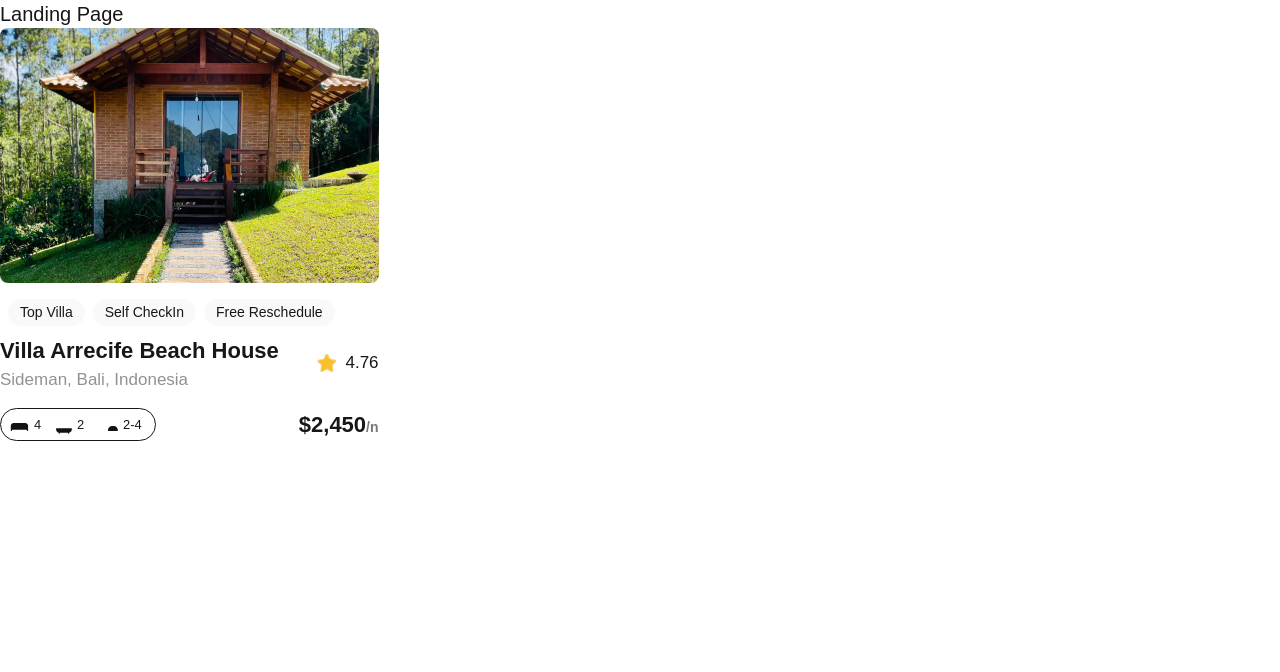
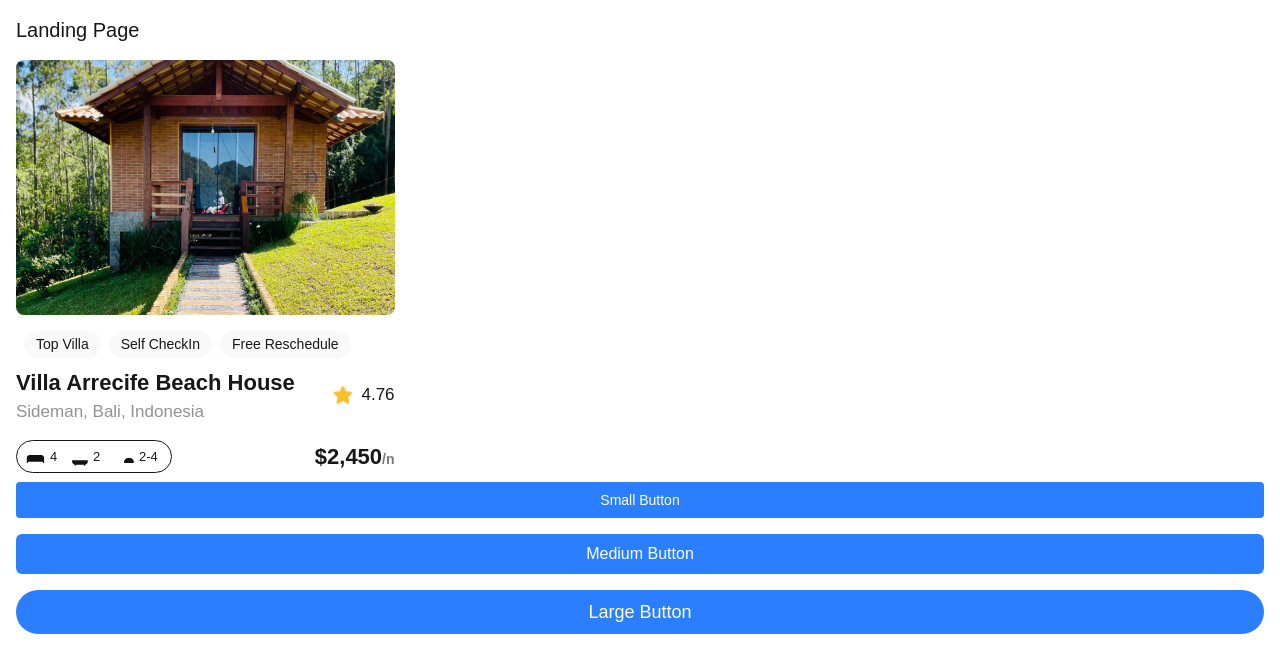
Before and after one commit to edwineduuuh/alx-project-0x00-setup, a Next.js app in the folder alx-project-0x00/: page /landing in a window 1280 px wide. Shown: the top 672 px of the page. Built offline with nearby package versions, Linux system fonts and the light colour scheme.

Commit message:
Create a button component that accepts title and styles as an argument.

```diff
--- /dev/null
+++ b/alx-project-0x00/components/Button.tsx
@@ -0,0 +1,13 @@
+import React from "react";
+import { ButtonProps } from "@/interfaces";
+
+
+const Button: React.FC<ButtonProps> = ({ title, styles }) => {
+  return (
+    <button className={`px-4 py-2 text-white bg-blue-500 ${styles}`}>
+      {title}
+    </button>
+  );
+};
+
+export default Button;
--- a/alx-project-0x00/interfaces/index.ts
+++ b/alx-project-0x00/interfaces/index.ts
@@ -1,3 +1,8 @@
 export interface PillProps {
     title: string;
 }
+
+export interface ButtonProps {
+  title: string;
+  styles?: string; // Optional custom styles
+}
--- a/alx-project-0x00/pages/landing.tsx
+++ b/alx-project-0x00/pages/landing.tsx
@@ -1,12 +1,20 @@
+import React from "react";
+import Button from "@/components/Button";
 import Card from "@/components/Card";
 
 const Landing: React.FC = () => {
-    return (
-        <div>
-            <h1 className="text-xl font-extralight">Landing Page</h1>
-            <Card />
-        </div>
-    );
+  return (
+    <div className="p-4">
+          <h1 className="text-xl font-extralight mb-4">Landing Page</h1>
+          <Card/>
+      <div className="flex flex-col gap-4">
+        {/* Small Buttons */}
+        <Button title="Small Button" styles="text-sm rounded-sm" />
+        <Button title="Medium Button" styles="text-base rounded-md" />
+        <Button title="Large Button" styles="text-lg rounded-full" />
+      </div>
+    </div>
+  );
 };
 
 export default Landing;
```
